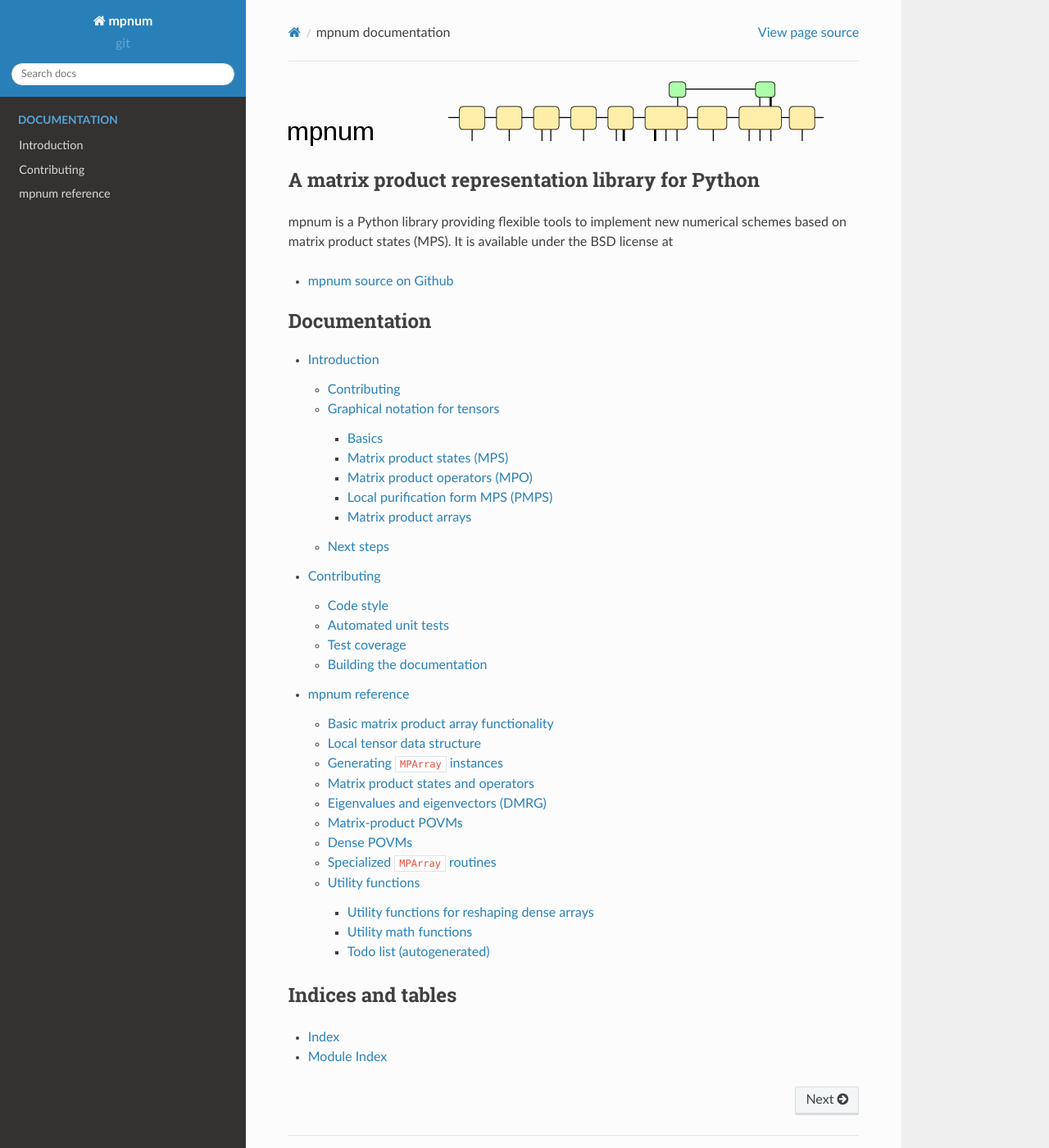
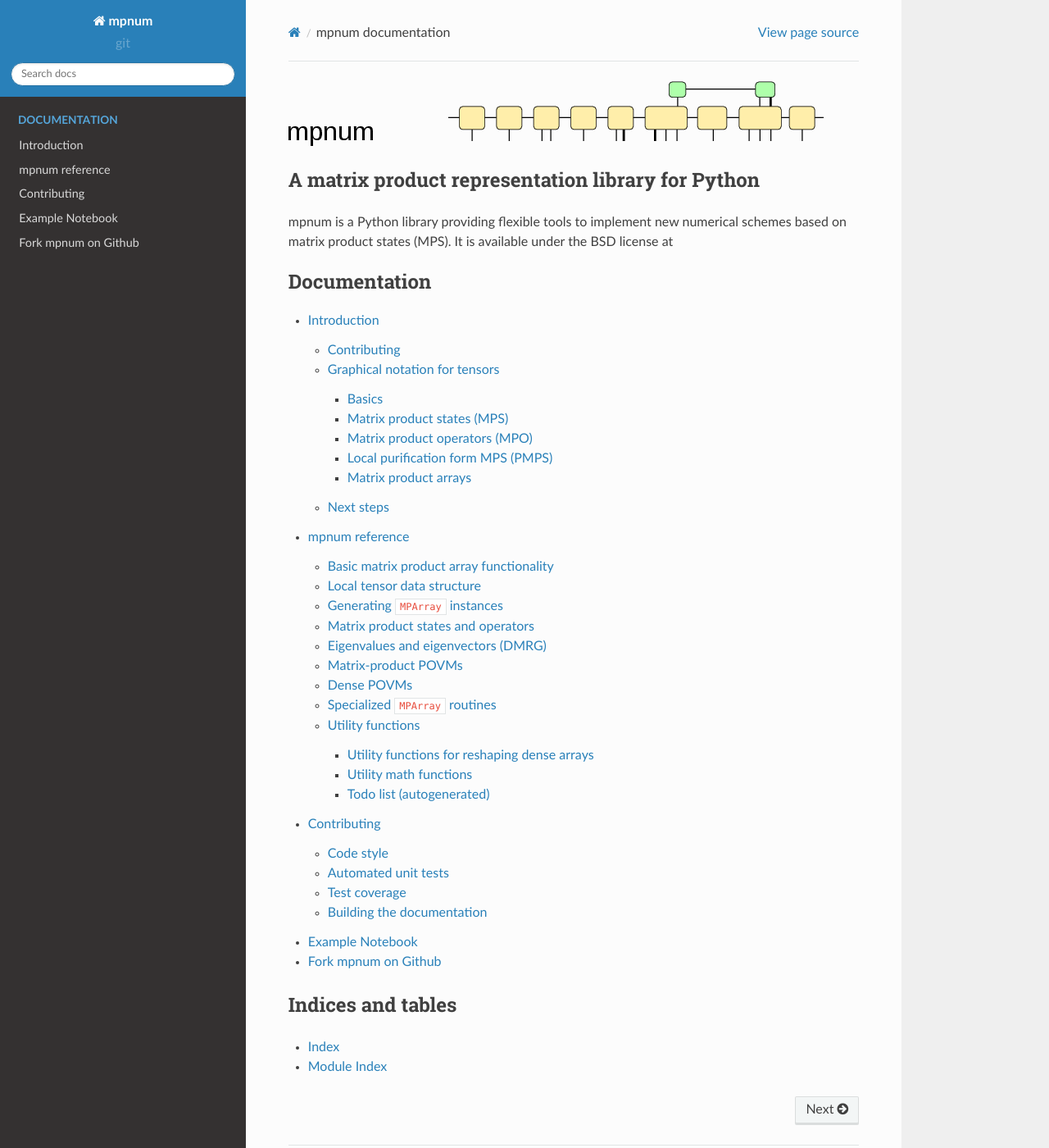
Before and after one commit to vinitX/mpnum, a Sphinx documentation site: the page built from docs/index.rst, in a window 1280 px wide and 1400 px high. Shown: the whole window at 82% size. Built offline with Sphinx 7.4.7 and the Read the Docs theme 2.0.0, drawn with Linux system fonts in a browser that asks for light colours.

Commit message:
Restructure documentation

```diff
--- a/docs/index.rst
+++ b/docs/index.rst
@@ -18,15 +18,16 @@
 numerical schemes based on matrix product states (MPS). It is
 available under the BSD license at
 
-* `mpnum source on Github <https://github.com/dseuss/mpnum>`_
 
 .. toctree::
    :maxdepth: -1
    :caption: Documentation
 
    intro
+   mpnum
    devel
-   mpnum
+   Example Notebook <https://nbviewer.jupyter.org/github/dseuss/mpnum/blob/master/examples/mpnum_intro.ipynb>
+   Fork mpnum on Github <https://github.com/dseuss/mpnum>
 
 Indices and tables
 ==================
```
